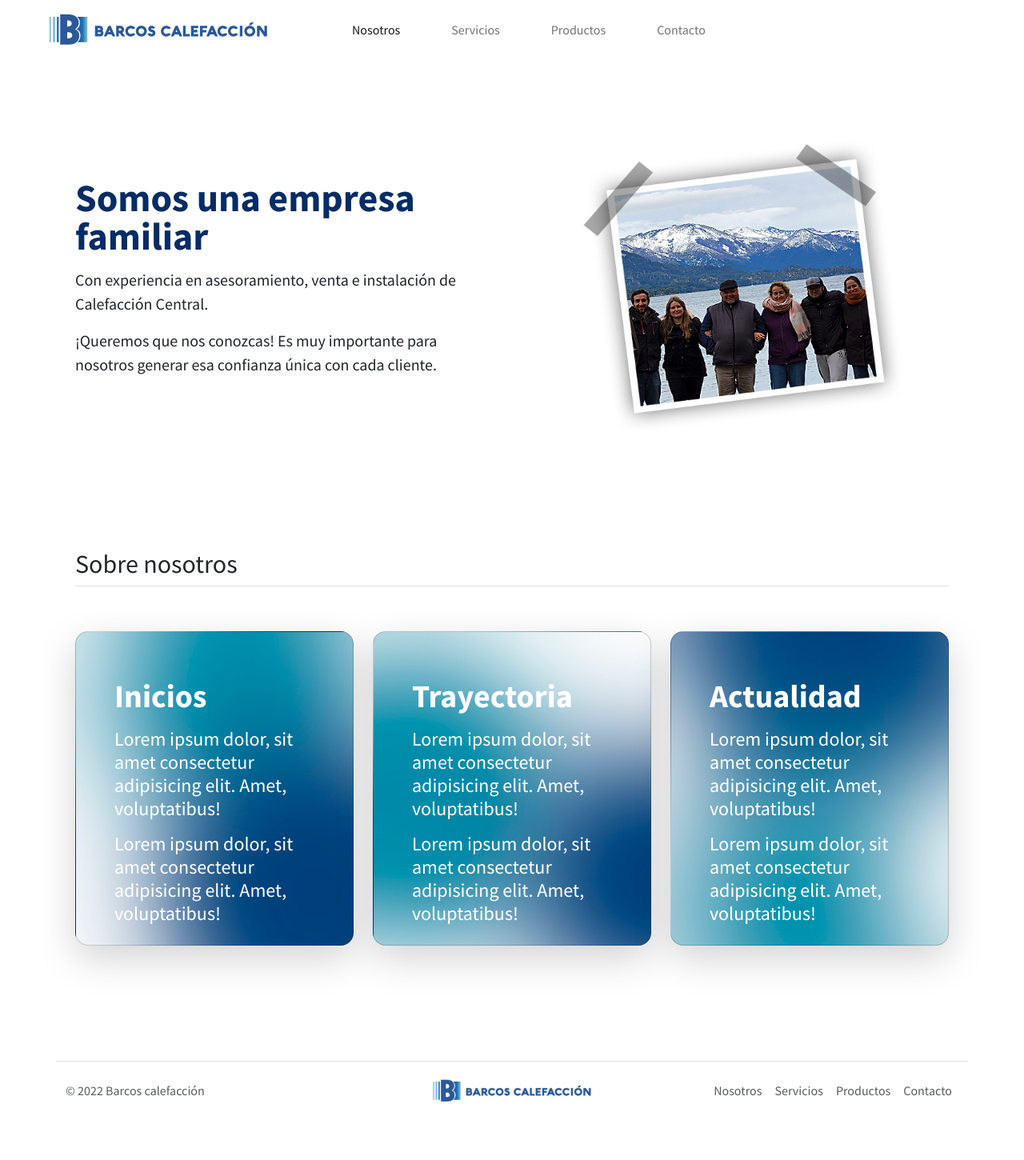
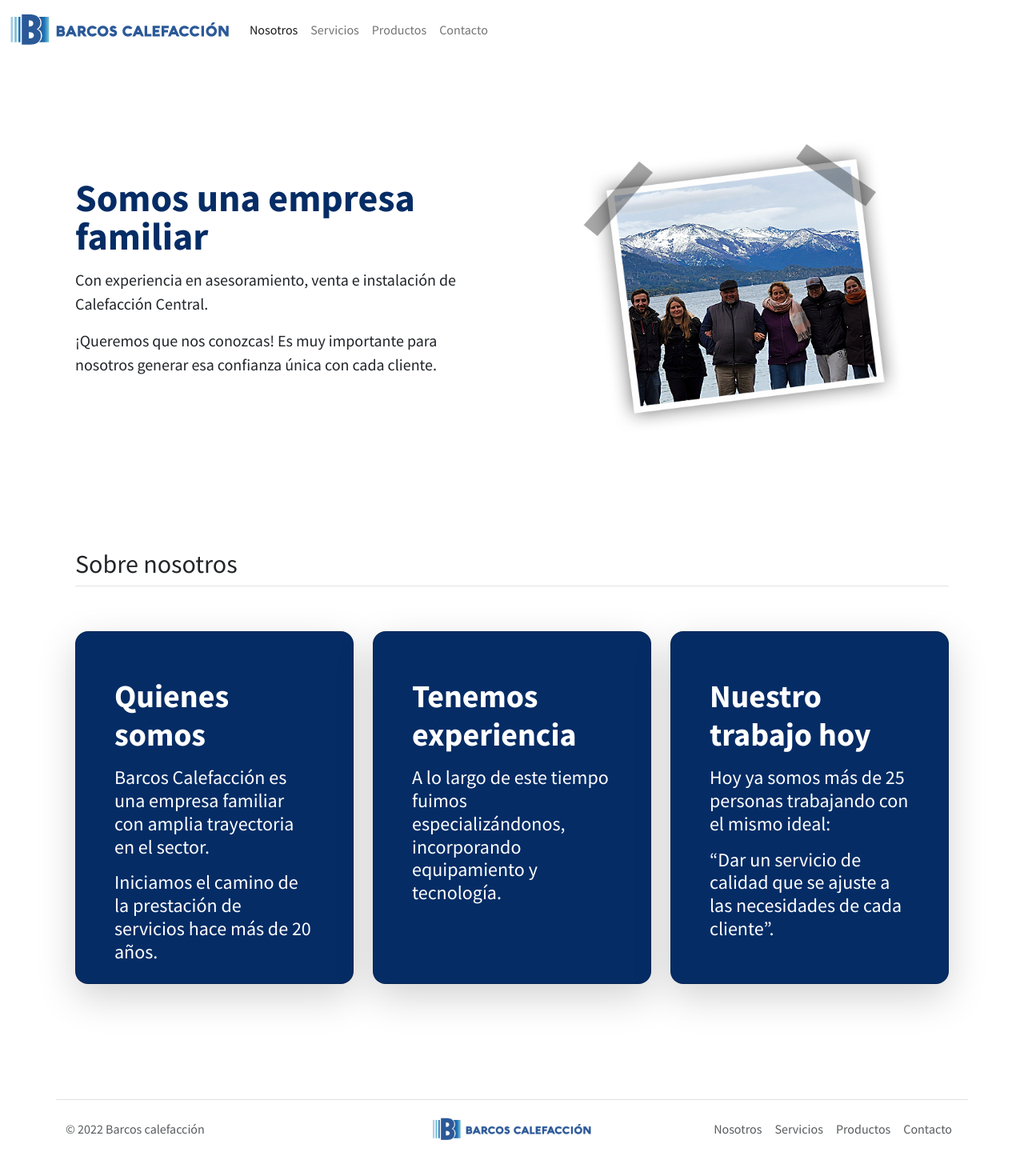
Before and after one commit to Alejandra-Barcos/Proyecto-Final-Alejandra-Barcos, a website: page pages/nosotros.html in a window 1280 px wide. Shown: the whole page at 80% size. Before the commit the page ends 1423 px from the top, so only its background shows below. Drawn offline with nearby package versions, Linux system fonts and the light colour scheme.

Commit message:
Proyecto Final entrega

```diff
--- a/pages/contacto.html
+++ b/pages/contacto.html
@@ -5,7 +5,7 @@
     <meta http-equiv="X-UA-Compatible" content="IE=edge">
     <meta name="viewport" content="width=device-width, initial-scale=1.0">
     <meta name="keywords" content="calefacción, calefaccionamos, instalación, service, calderas, radiadores, toalleros">
-    <meta name="description" content="Venta, instalación y mantenimiento de calefacción central. Villa la Angostura, Patagonia Argentina.">
+    <meta name="description" content="Contacto para presupuestos Barcos calefacción. Villa la Angostura, Patagonia Argentina.">
     <title>Contacto / Barcos calefacción</title>
     <!-- CSS only -->
     <link rel="stylesheet" href="../assets/css/style.css">
@@ -15,22 +15,22 @@
 <body>
   <nav class="navbar navbar-expand-lg bg-white">
     <div class="container-fluid">
-      <a class="navbar-brand mx-5" href="../index.html"><img class="logo" src="../assets/img/Logo navbar.png" alt="Barcos calefacción"></a>
+      <a class="navbar-brand" href="../index.html"><img class="logo" src="../assets/img/Logo navbar.png" alt="Barcos calefacción"></a>
       <button class="navbar-toggler" type="button" data-bs-toggle="collapse" data-bs-target="#navbarSupportedContent" aria-controls="navbarSupportedContent" aria-expanded="false" aria-label="Toggle navigation">
         <span class="navbar-toggler-icon"></span>
       </button>
       <div class="collapse navbar-collapse" id="navbarSupportedContent">
         <ul class="navbar-nav mb-2 mb-lg-0">
-          <li class="nav-item mx-5">
+          <li class="nav-item">
             <a class="nav-link" aria-current="page" href="../pages/nosotros.html">Nosotros</a>
           </li>
-          <li class="nav-item me-5">
+          <li class="nav-item">
             <a class="nav-link" aria-current="page" href="../pages/servicios.html">Servicios</a>
           </li>
-          <li class="nav-item me-5">
+          <li class="nav-item">
             <a class="nav-link" aria-current="page" href="../pages/productos.html">Productos</a>
           </li>
-          <li class="nav-item me-5">
+          <li class="nav-item">
             <a class="nav-link active" aria-current="page" href="../pages/contacto.html">Contacto</a>
           </li>
         </ul>
@@ -42,7 +42,7 @@
       <div class="container col-xxl-8 px-4 py-5">
         <div class="row flex-lg-row-reverse align-items-center g-5 py-5">
           <div class="col-10 col-sm-8 col-lg-6">
-            <img src="../assets/img/Contactoo.jpg" class="d-block mx-lg-auto img-fluid" alt="Bootstrap Themes" width="700" height="500" loading="lazy">
+            <img src="../assets/img/Contactoo.jpg" class="d-block mx-lg-auto img-fluid" alt="Contacto Barcos calefacción" width="700" height="500" loading="lazy">
           </div>
           <div class="col-lg-6">
             <h1 class="display-5 fw-bold lh-1 mb-3 text-primary">Comunicate con nosotros para poder ayudarte</h1>
@@ -78,8 +78,6 @@
       </form>
     </main>
 
-
-
     <footer class="mt-5 container d-flex flex-wrap justify-content-between align-items-center py-3 my-4 border-top">
       <p class="col-md-4 mb-0 text-muted">&copy; 2022 Barcos calefacción</p>
 
@@ -98,6 +96,6 @@
 
 
 
- <script src="./node_modules/bootstrap/dist/js/bootstrap.min.js"></script>
+ <script src="../node_modules/bootstrap/dist/js/bootstrap.min.js"></script>
 </body>
 </html>
--- a/pages/nosotros.html
+++ b/pages/nosotros.html
@@ -15,22 +15,22 @@
 <body>
   <nav class="navbar navbar-expand-lg bg-white">
     <div class="container-fluid">
-      <a class="navbar-brand mx-5" href="../index.html"><img class="logo" src="../assets/img/Logo navbar.png" alt="Barcos calefacción"></a>
+      <a class="navbar-brand" href="../index.html"><img class="logo" src="../assets/img/Logo navbar.png" alt="Barcos calefacción"></a>
       <button class="navbar-toggler" type="button" data-bs-toggle="collapse" data-bs-target="#navbarSupportedContent" aria-controls="navbarSupportedContent" aria-expanded="false" aria-label="Toggle navigation">
         <span class="navbar-toggler-icon"></span>
       </button>
       <div class="collapse navbar-collapse" id="navbarSupportedContent">
         <ul class="navbar-nav mb-2 mb-lg-0">
-          <li class="nav-item mx-5">
+          <li class="nav-item">
             <a class="nav-link active" aria-current="page" href="../pages/nosotros.html">Nosotros</a>
           </li>
-          <li class="nav-item me-5">
+          <li class="nav-item">
             <a class="nav-link" aria-current="page" href="../pages/servicios.html">Servicios</a>
           </li>
-          <li class="nav-item me-5">
+          <li class="nav-item">
             <a class="nav-link" aria-current="page" href="../pages/productos.html">Productos</a>
           </li>
-          <li class="nav-item me-5">
+          <li class="nav-item">
             <a class="nav-link" aria-current="page" href="../pages/contacto.html">Contacto</a>
           </li>
         </ul>
@@ -42,7 +42,7 @@
     <div class="container col-xxl-8 px-4 py-5">
       <div class="row flex-lg-row-reverse align-items-center g-5 py-5">
         <div class="col-10 col-sm-8 col-lg-6">
-          <img src="../assets/img/Nosotros.jpg" class="d-block mx-lg-auto img-fluid" alt="Bootstrap Themes" width="700" height="500" loading="lazy">
+          <img src="../assets/img/Nosotros.jpg" class="d-block mx-lg-auto img-fluid" alt="Barcos calefacción empresa familiar" width="700" height="500" loading="lazy">
         </div>
         <div class="col-lg-6">
           <h1 class="display-5 fw-bold lh-1 mb-3 text-primary">Somos una empresa familiar</h1>
@@ -59,32 +59,31 @@
 
         <div class="row row-cols-1 row-cols-lg-3 align-items-stretch g-4 py-5">
           <div class="col">
-            <div class="card card-cover h-100 overflow-hidden text-white bg-dark rounded-4 shadow-lg" style="background-image: url('../assets/img/Nosotros\ tarjeta1.jpg');">
+            <div class="card card-cover h-100 overflow-hidden text-white bg-primary rounded-4 shadow-lg">
               <div class="d-flex flex-column h-100 p-5 pb-3 text-white text-shadow-1">
-                <h4 class="pt-2 display-6 fw-bold">Inicios</h4>
-                <p class="h4 pt-2">Lorem ipsum dolor, sit amet consectetur adipisicing elit. Amet, voluptatibus!</p>
-                <p class="h4 pt-2">Lorem ipsum dolor, sit amet consectetur adipisicing elit. Amet, voluptatibus!</p>
+                <h4 class="pt-2 display-6 fw-bold">Quienes somos</h4>
+                <p class="h4 pt-2">Barcos Calefacción es una empresa familiar con amplia trayectoria en el sector.</p>
+                <p class="h4 pt-2">Iniciamos el camino de la prestación de servicios hace más de 20 años.</p>
 
               </div>
             </div>
           </div>
 
           <div class="col">
-            <div class="card card-cover h-100 overflow-hidden text-white bg-white rounded-4 shadow-lg" style="background-image: url('../assets/img/Nosotros\ tarjeta2.jpg');">
+            <div class="card card-cover h-100 overflow-hidden text-white bg-primary rounded-4 shadow-lg">
               <div class="d-flex flex-column h-100 p-5 pb-3 text-white text-shadow-1">
-                <h4 class="pt-2 display-6 fw-bold">Trayectoria</h4>
-                <p class="h4 pt-2">Lorem ipsum dolor, sit amet consectetur adipisicing elit. Amet, voluptatibus!</p>
-                <p class="h4 pt-2">Lorem ipsum dolor, sit amet consectetur adipisicing elit. Amet, voluptatibus!</p>
+                <h4 class="pt-2 display-6 fw-bold">Tenemos experiencia</h4>
+                <p class="h4 pt-2">A lo largo de este tiempo fuimos especializándonos, incorporando equipamiento y tecnología.</p>
               </div>
             </div>
           </div>
 
           <div class="col">
-            <div class="card card-cover h-100 overflow-hidden text-white bg-dark rounded-4 shadow-lg" style="background-image: url('../assets/img/Nosotros\ tarjeta3.jpg');">
+            <div class="card card-cover h-100 overflow-hidden text-white bg-primary rounded-4 shadow-lg">
               <div class="d-flex flex-column h-100 p-5 pb-3 text-shadow-1">
-                <h4 class="pt-2 display-6 fw-bold">Actualidad</h4>
-                <p class="h4 pt-2">Lorem ipsum dolor, sit amet consectetur adipisicing elit. Amet, voluptatibus!</p>
-                <p class="h4 pt-2">Lorem ipsum dolor, sit amet consectetur adipisicing elit. Amet, voluptatibus!</p>
+                <h4 class="pt-2 display-6 fw-bold">Nuestro trabajo hoy</h4>
+                <p class="h4 pt-2">Hoy ya somos más de 25 personas trabajando con el mismo ideal:</p>
+                <p class="h4 pt-2">“Dar un servicio de calidad que se ajuste a las necesidades de cada cliente”.</p>
               </div>
             </div>
           </div>
@@ -93,10 +92,7 @@
 
   </main>
 
-
-
-
-    <footer class="mt-5 container d-flex flex-wrap justify-content-between align-items-center py-3 my-4 border-top">
+  <footer class="mt-5 container d-flex flex-wrap justify-content-between align-items-center py-3 my-4 border-top">
       <p class="col-md-4 mb-0 text-muted">&copy; 2022 Barcos calefacción</p>
 
       <a href="../index.html"><img src="../assets/img/Logo navbar.png" width="200px" alt="Barcos calefacción"></a>
@@ -107,13 +103,13 @@
         <li class="nav-item"><a href="./productos.html" class="nav-link px-2 text-muted">Productos</a></li>
         <li class="nav-item"><a href="./contacto.html" class="nav-link px-2 text-muted">Contacto</a></li>
       </ul>
-    </footer>
+  </footer>
 
 
 
 
 
 
- <script src="./node_modules/bootstrap/dist/js/bootstrap.min.js"></script>
+ <script src="../node_modules/bootstrap/dist/js/bootstrap.min.js"></script>
 </body>
 </html>
```
Also changed, not shown: index.html (+37 -20 lines), pages/productos.html (+7 -13 lines), pages/servicios.html (+10 -12 lines), assets/img/Inicio Dos.jpg (added), assets/img/Inicio Tres.jpg (added), assets/img/Inicio Uno.jpg (added), assets/img/Inicio.jpg (deleted), assets/img/Marcas.jpg (added), assets/img/Nosotros tarjeta.jpg (added), assets/img/Nosotros tarjeta1.jpg (deleted), assets/img/Nosotros tarjeta2.jpg (deleted), assets/img/Nosotros tarjeta3.jpg (deleted).
